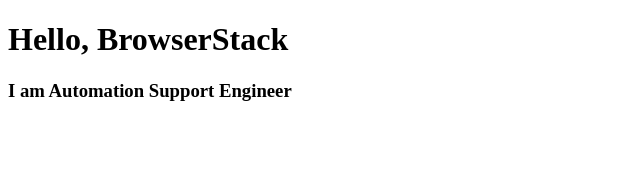
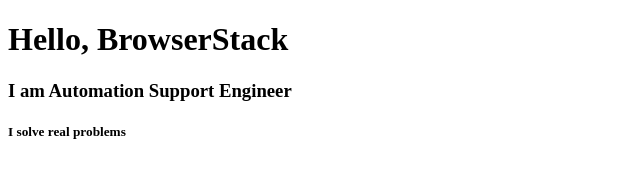
Before and after one commit to VAxRAxD/BrowserStack-Python, a plain HTML site: page index.html in a window 1280 px wide. Shown: the whole page, without its empty margins (0-640 px from the left). Drawn offline with Linux system fonts and the light colour scheme.

Commit message:
Visual Changes for Percy

```diff
--- a/index.html
+++ b/index.html
@@ -8,5 +8,6 @@
 <body>
     <h1>Hello, BrowserStack</h1>
     <h3>I am Automation Support Engineer</h3>
+    <h5>I solve real problems</h5>
 </body>
 </html>
```
